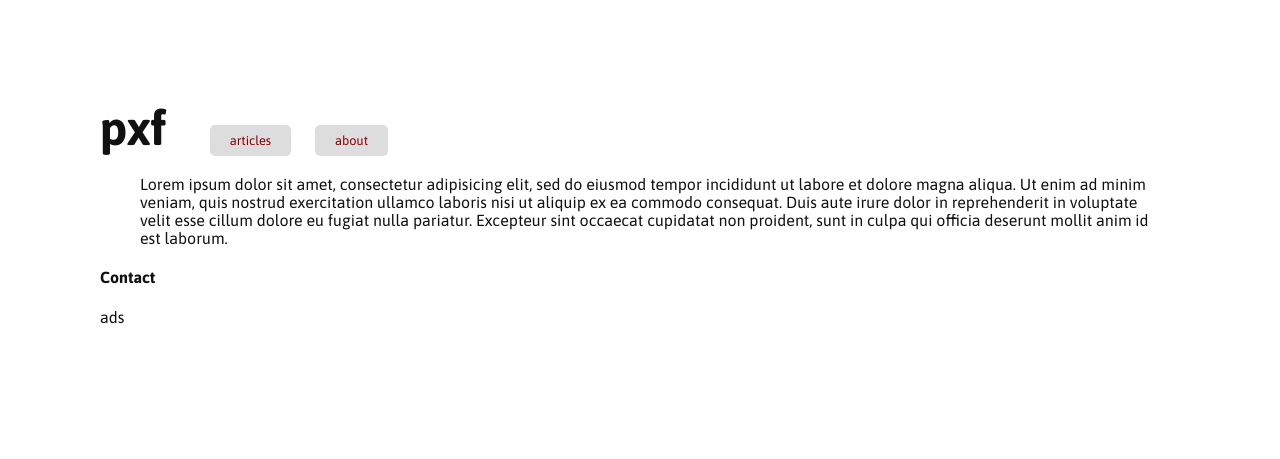
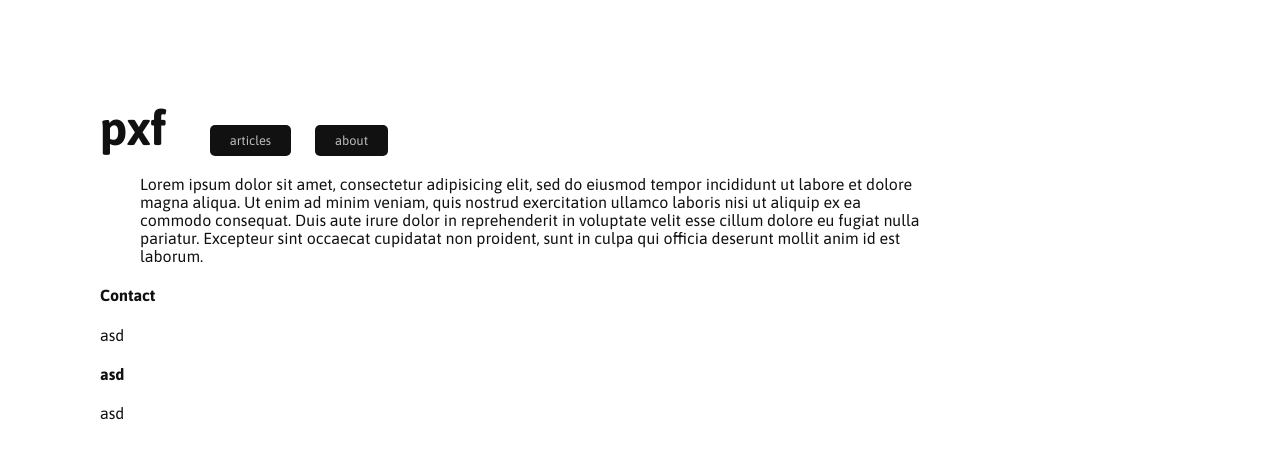
Before and after one commit to pxf/pxf.github.io, a Jekyll site: the page test.html, which Jekyll copies as it is, in a window 1280 px wide. Shown: the top 459 px of the page. Built offline with Jekyll 4.4.1, drawn with Linux system fonts in a browser that asks for light colours; Markdown is read by kramdown in place of the engine named in the settings.

Commit message:
Minor changes to testfile.

```diff
--- a/styles/default.css
+++ b/styles/default.css
@@ -8,6 +8,7 @@ body, html {
 	color: #111;
 	margin: 0px;
 	padding: 0px;
+	max-width: 1024px;
 }
 
 body {
@@ -22,11 +23,10 @@ h1 {
 article {
 	margin-top: 20px;
 	margin-left: 40px;
-	max-width: 1024px;
 }
 
 a {
-	color: #800;
+	color: #bbb;
 	text-decoration: none;
 }
 
@@ -42,9 +42,16 @@ a {
 
 #topmenu a {
 	font-size: 0.8em;
-	background-color: #ddd;
+	background-color: #111;
 	margin: 8px 10px;
 	padding: 8px 20px;
 	-moz-border-radius: 5px;
 	border-radius: 5px;
 }
+
+.footermenu, .footermenu li {
+	list-style: none;
+	margin: 0;
+	padding: 0;
+	display: inline;
+}
--- a/test.html
+++ b/test.html
@@ -10,7 +10,7 @@
 	<h1>pxf</h1>
 	<ul id="topmenu">
 		<li><a href="#articles">articles</a></li>
-		<li><a href="#articles">about</a></li>
+		<li><a href="#about">about</a></li>
 	</ul>
 </header>
 
@@ -24,7 +24,16 @@
 </article>
 
 <footer>
-	<div><h4>Contact</h4>ads</div>
+	<ul class="footermenu">
+		<li>
+			<h4>Contact</h4>
+			asd
+		</li>
+		<li>
+			<h4>asd</h4>
+			asd
+		</li>
+	</ul>
 </footer>
 
 </body>
```
